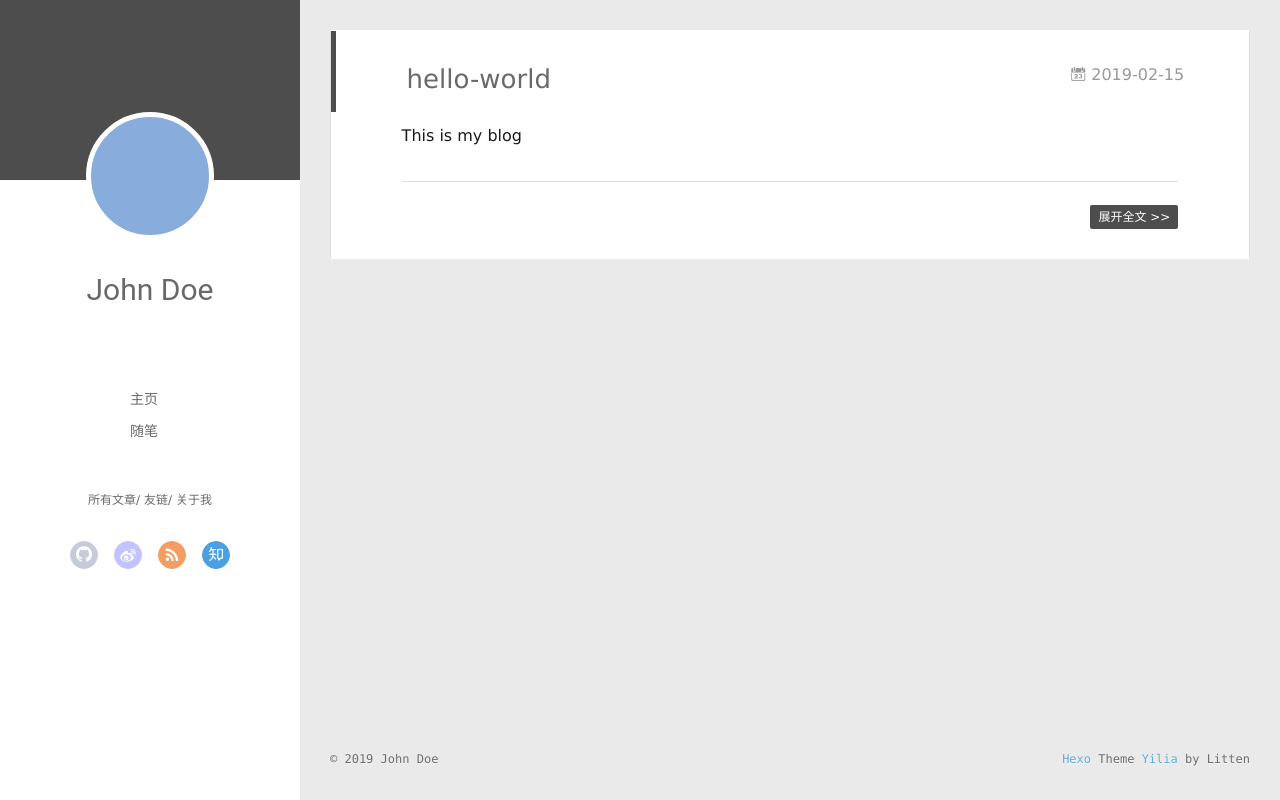
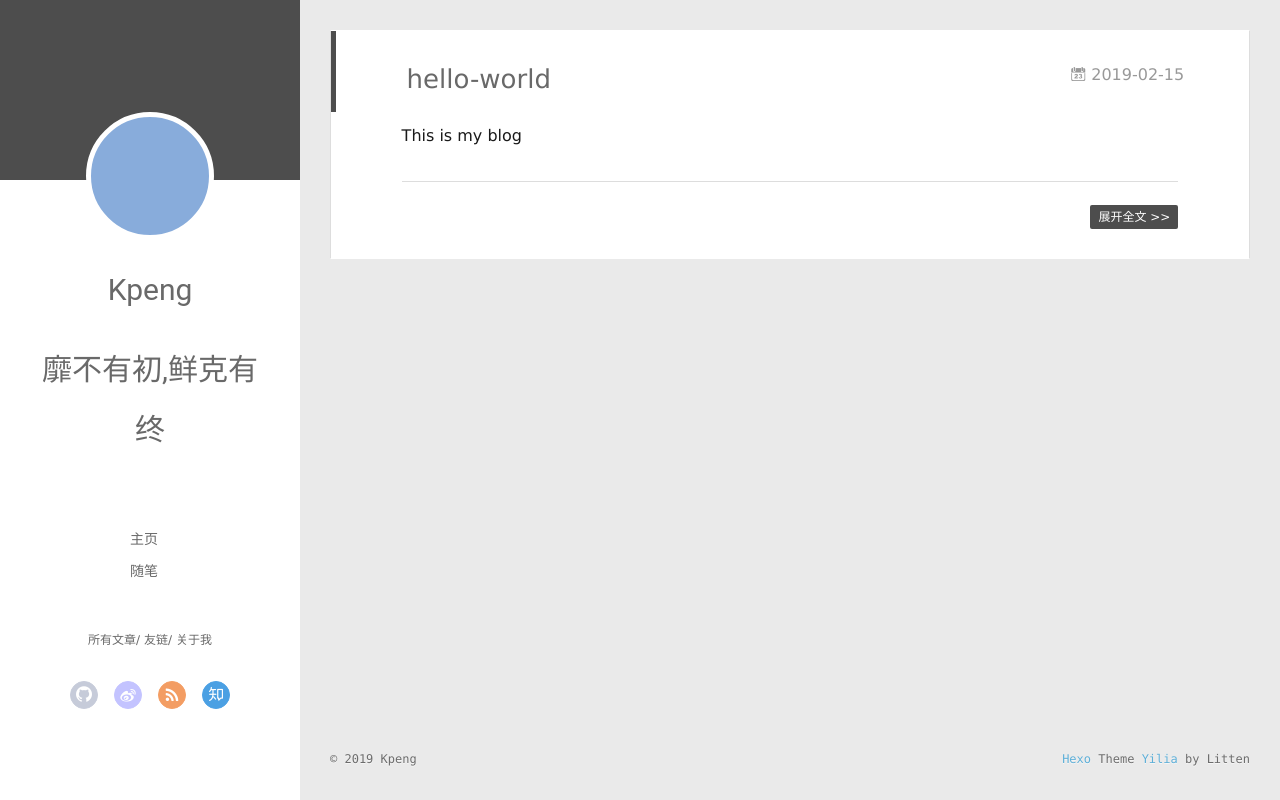
Before and after one commit to smithgoo/smithgoo.github.io, a plain HTML site: page index.html in a window 1280 px wide. Drawn offline with Linux system fonts and the light colour scheme; no server answers.

Commit message:
Site updated: 2019-02-16 13:42:29

```diff
--- a/index.html
+++ b/index.html
@@ -46,16 +46,18 @@
 			<img src class="js-avatar">
 		</a>
 		<hgroup>
-		  <h1 class="header-author"><a href="/">John Doe</a></h1>
+      <h1 class="header-author"><a href="/">Kpeng</a></h1>
+      <h1 class="header-author"><a href="/">靡不有初,鲜克有终</a></h1>
+
 		</hgroup>
 
 
 		<nav class="header-menu">
 			<ul>
 
-				<li><a href="/">主页</a></li>
+				<li><a href="https://github.com/smithgoo">主页</a></li>
 
-				<li><a href="/tags/随笔/">随笔</a></li>
+				<li><a href="https://github.com/smithgoo">随笔</a></li>
 
 			</ul>
 		</nav>
@@ -104,8 +106,9 @@
 				<img src class="js-avatar">
 			</div>
 			<hgroup>
-			  <h1 class="header-author js-header-author">John Doe</h1>
-			</hgroup>
+        <h1 class="header-author"><a href="/">Kpeng</a></h1>
+        <h1 class="header-author"><a href="/">靡不有初,鲜克有终</a></h1>
+    	</hgroup>
 
 
 
@@ -225,7 +228,7 @@
   <div class="outer">
     <div id="footer-info">
     	<div class="footer-left">
-    		&copy; 2019 John Doe
+    		&copy; 2019 Kpeng
     	</div>
       	<div class="footer-right">
       		<a href="http://hexo.io/" target="_blank">Hexo</a>  Theme <a href="https://github.com/litten/hexo-theme-yilia" target="_blank">Yilia</a> by Litten
```
